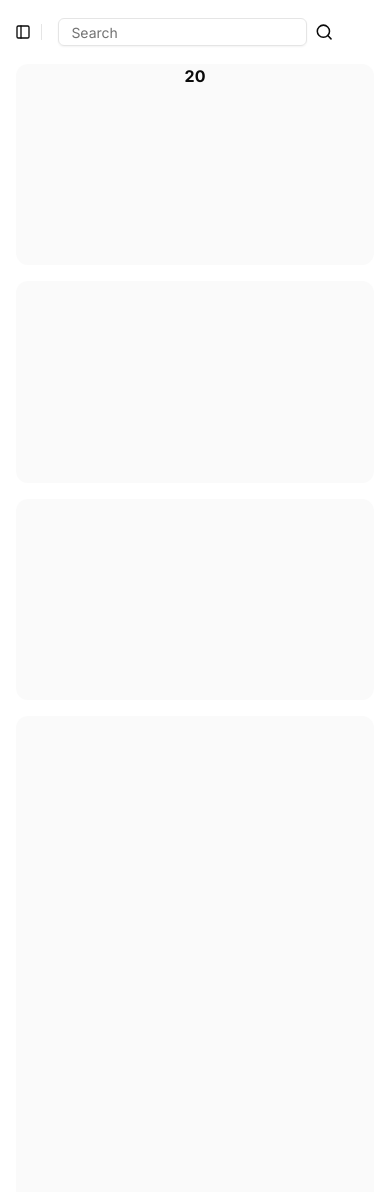
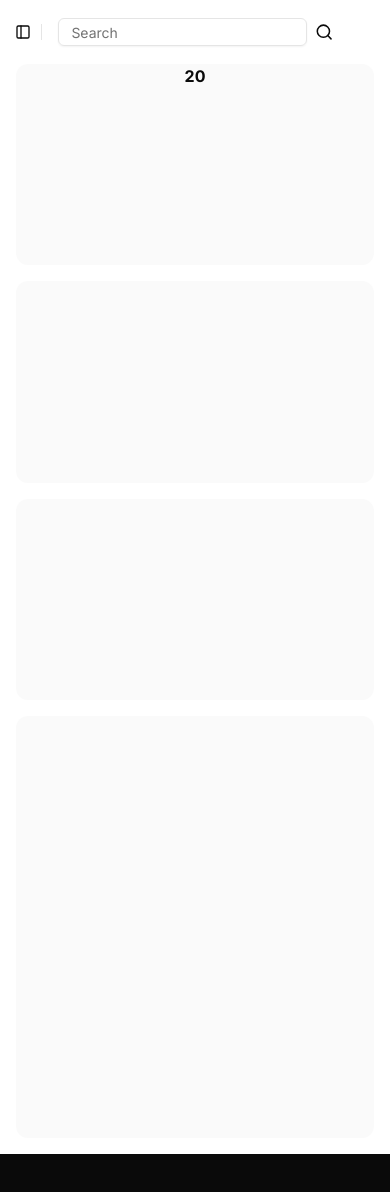
Before and after one commit to Carlthegreatt/Loomi, a Next.js app: page /dashboard in a window 390 px wide. Shown: the top 1192 px of the page. After the commit the page ends 1154 px from the top, so only its background shows below. Built offline with nearby package versions, Linux system fonts and the light colour scheme.

Commit message:
Auto-commit page.tsx: 2025-08-24 00:25:46

```diff
--- a/src/app/dashboard/page.tsx
+++ b/src/app/dashboard/page.tsx
@@ -40,7 +40,7 @@ export default function Page() {
             <div className="aspect-video rounded-xl bg-muted/50" />
             <div className="aspect-video rounded-xl bg-muted/50" />
           </div>
-          <div className="min-h-[100vh] flex-1 rounded-xl bg-muted/50 md:min-h-min" />
+          <div className="min-h-[50vh] flex-1 rounded-xl bg-muted/50 md:min-h-min" />
         </div>
       </SidebarInset>
     </SidebarProvider>
```
